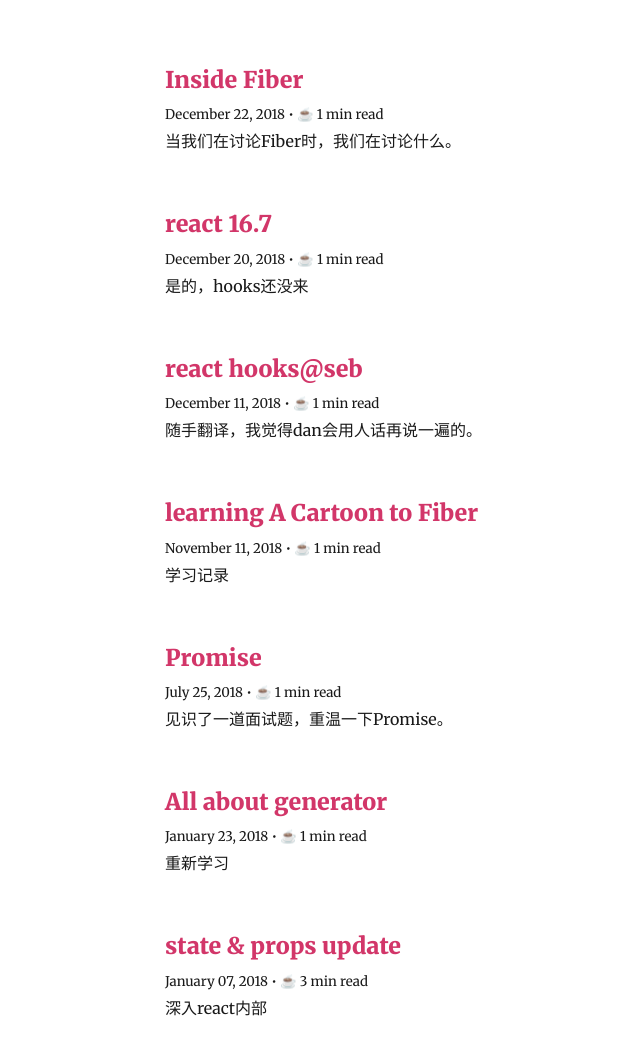
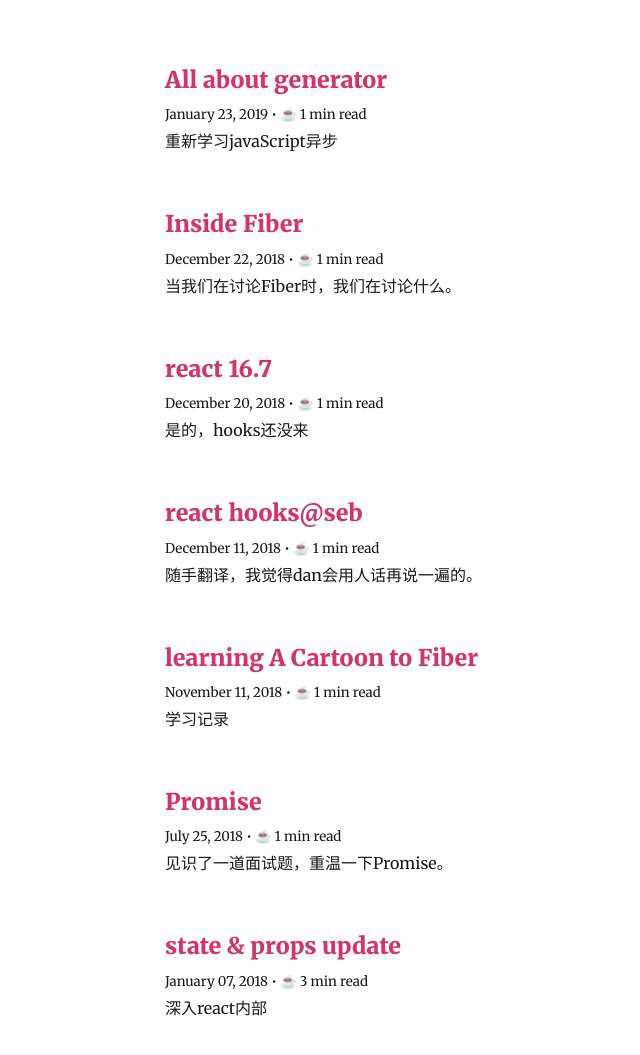
Before and after one commit to xuzhanhh/xuzhanhh.github.io, a Gatsby site: page / in a window 1280 px wide. Shown: the part 227-1282 px from the top of the page, without its empty margins (160-800 px from the left). Built offline with nearby package versions, Linux system fonts and the light colour scheme; Gatsby itself is replaced by a stand-in of ours; some packages are replaced by stand-ins of ours.

Commit message:
update blog

```diff
--- a/src/pages/All about generator.md
+++ b/src/pages/All about generator.md
@@ -1,7 +1,7 @@
 ---
 title: All about generator
-date: '2018-01-23'
-spoiler: 重新学习
+date: '2019-01-23'
+spoiler: 重新学习javaScript异步
 ---
 
 ## co的基本实现
```
